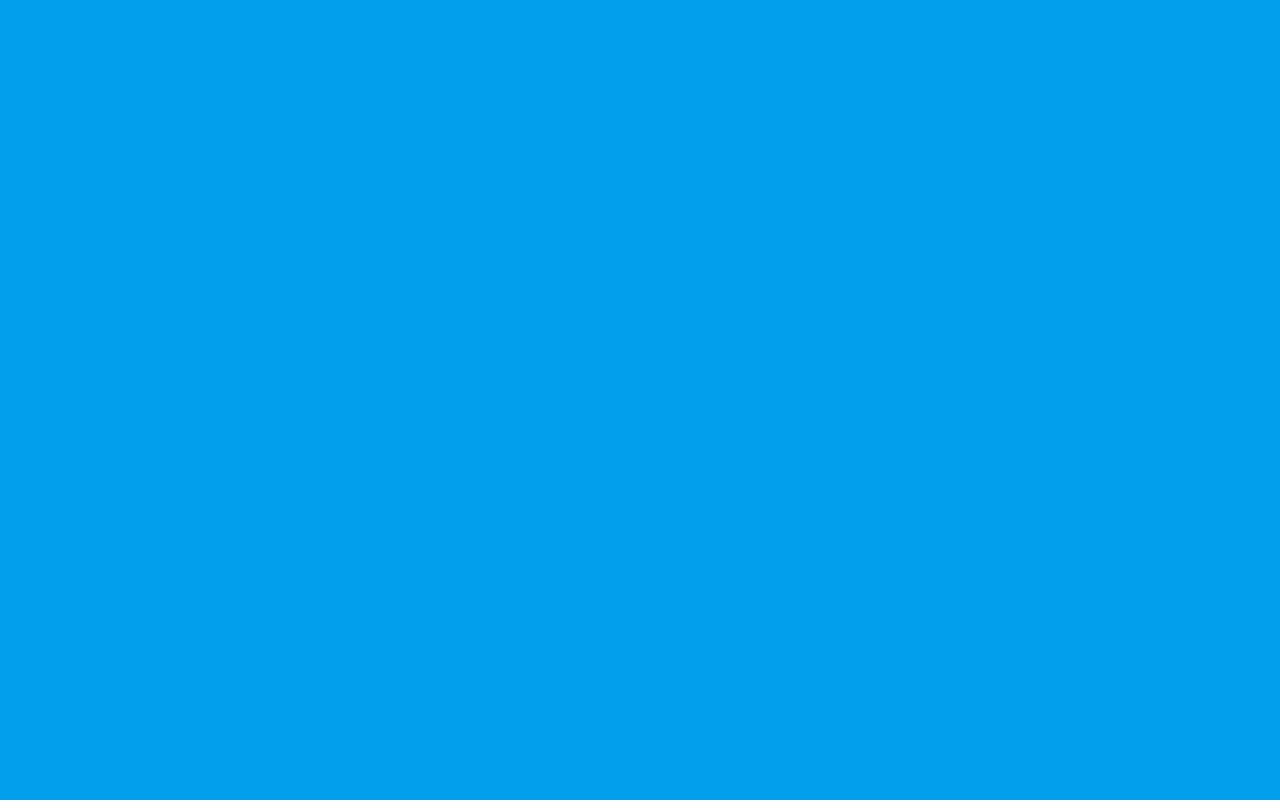
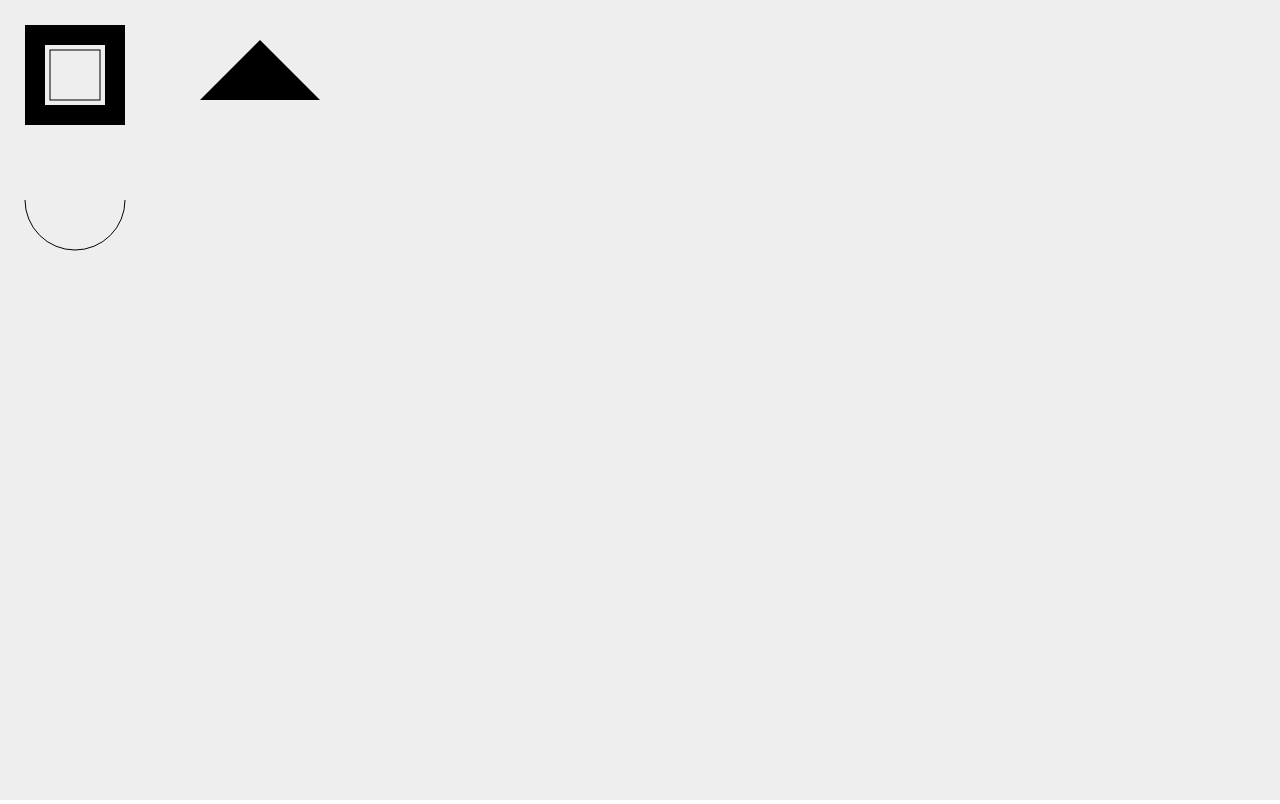
Before and after one commit to V1shvesh/Game-Dev-JS-Tutorial, a website built with Parcel: page index.html in a window 1280 px wide. Built offline with nearby package versions, Linux system fonts and the light colour scheme.

Commit message:
Level 1.2: Setup

```diff
--- a/index.js
+++ b/index.js
@@ -1,6 +1,5 @@
 import './styles.css';
 
-// 2. Query the DOM Tree for its DOM node.
 const canvas = document.querySelector('canvas');
 
 let CANVAS_WIDTH = 400;
@@ -15,5 +14,32 @@ function updateCanvasDimensions() {
 
 updateCanvasDimensions();
 
-// 4. Fetch the rendering context for programmatically drawing on the canvas.
 const ctx = canvas.getContext('2d');
+
+// Style Attributes
+ctx.fillStyle = 'black';
+ctx.strokeStyle = 'black';
+
+// Rectangles
+ctx.fillRect(25, 25, 100, 100);
+ctx.clearRect(45, 45, 60, 60);
+ctx.strokeRect(50, 50, 50, 50);
+
+// Triangle
+ctx.beginPath();
+ctx.moveTo(200, 100);
+ctx.lineTo(260, 40);
+ctx.lineTo(320, 100);
+ctx.closePath()
+ctx.fill();
+// Or to draw just the outline
+// ctx.stroke()
+
+// Circle
+ctx.beginPath()
+// ctx.arc(75, 200, 50, 0, Math.PI*2, false);
+// Or a half-circle
+// ctx.arc(75, 200, 50, 0, Math.PI, true);
+// Let's turn that frown upside down
+ctx.arc(75, 200, 50, 0, Math.PI, false);
+ctx.stroke();
--- a/styles.css
+++ b/styles.css
@@ -4,5 +4,5 @@ body {
 }
 
 canvas {
-    background-color: #00a0ef;
+    background-color: #eee;
 }
```
Also changed, not shown: index.html (+0 -1 lines).
